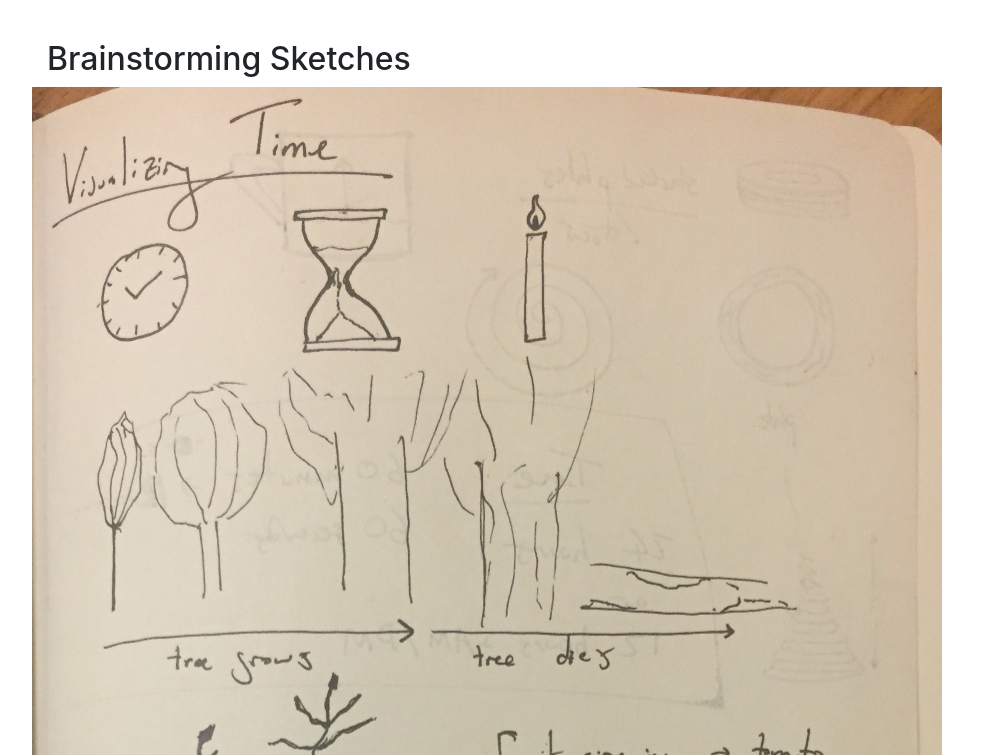
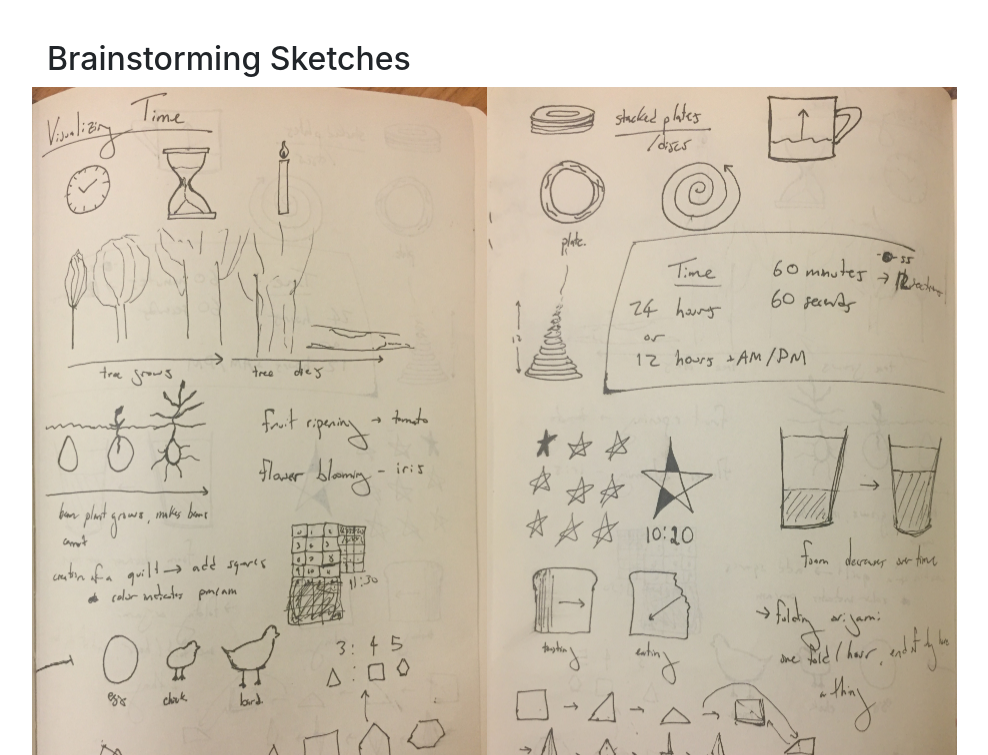
Before and after one commit to hlienhard/hlienhard.github.io, a plain HTML site: page index.html in a window 1280 px wide. Shown: the part 2725-3480 px from the top of the page, without its empty margins (38-1026 px from the left). Drawn offline with nearby package versions, Linux system fonts and the light colour scheme.

Commit message:
Update index.html

```diff
--- a/index.html
+++ b/index.html
@@ -44,9 +44,7 @@
 
     <div class="row">
         <h2 class="col-md-12">Brainstorming Sketches</h2>
-        <img src="IMG_4629.jpg" alt="Sketches1" width="910" height="1570.5">
-        <br>
-        <img src="IMG_4630.jpg" alt="Sketches2" width="939" height="1591.5" >
+        <img src="IMG_4629.jpg" alt="Sketches1" width="455" height="785.25"> <img src="IMG_4630.jpg" alt="Sketches2" width="469.5" height="795.75" >
     </div>
 </div>
 
```
